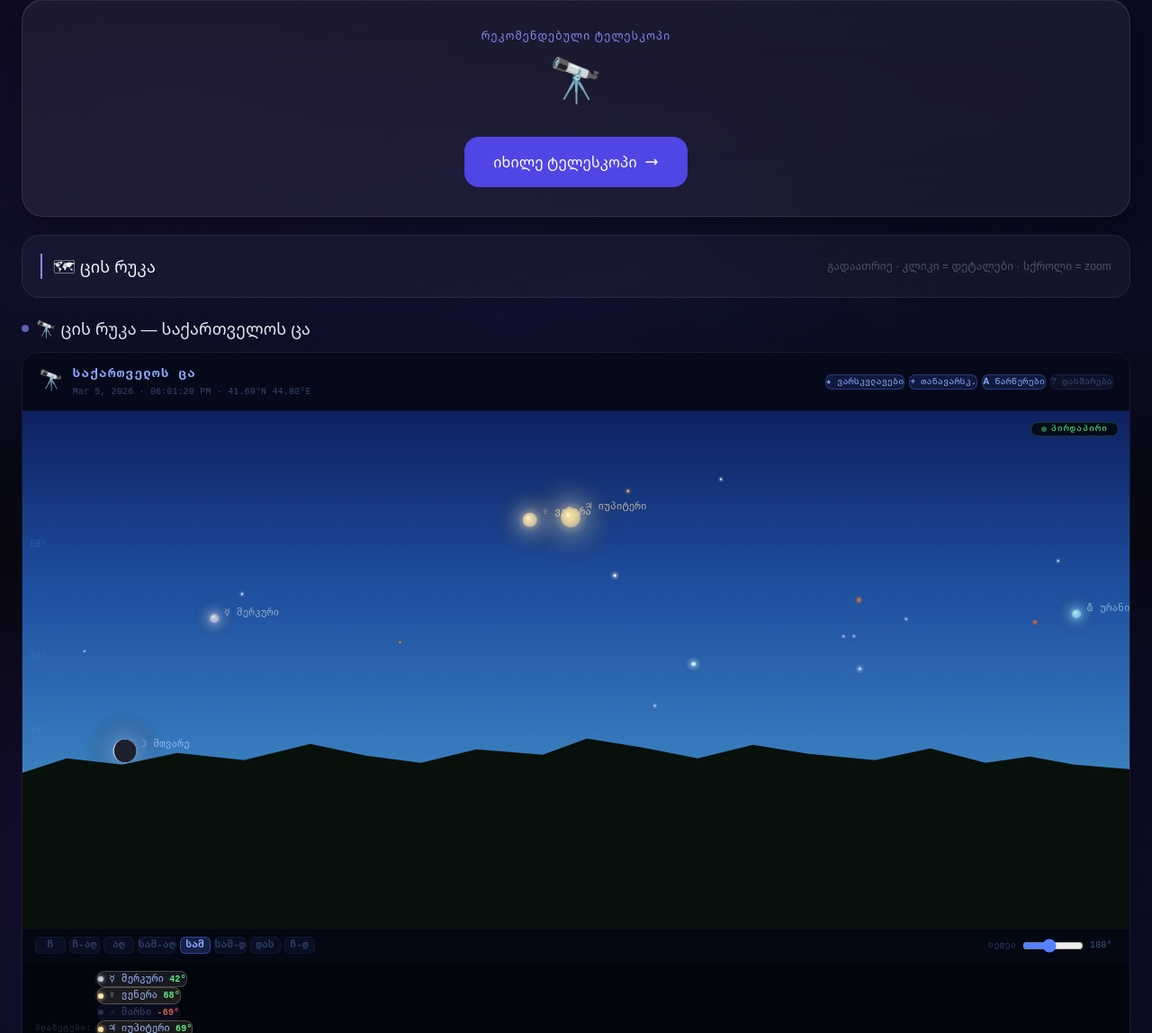
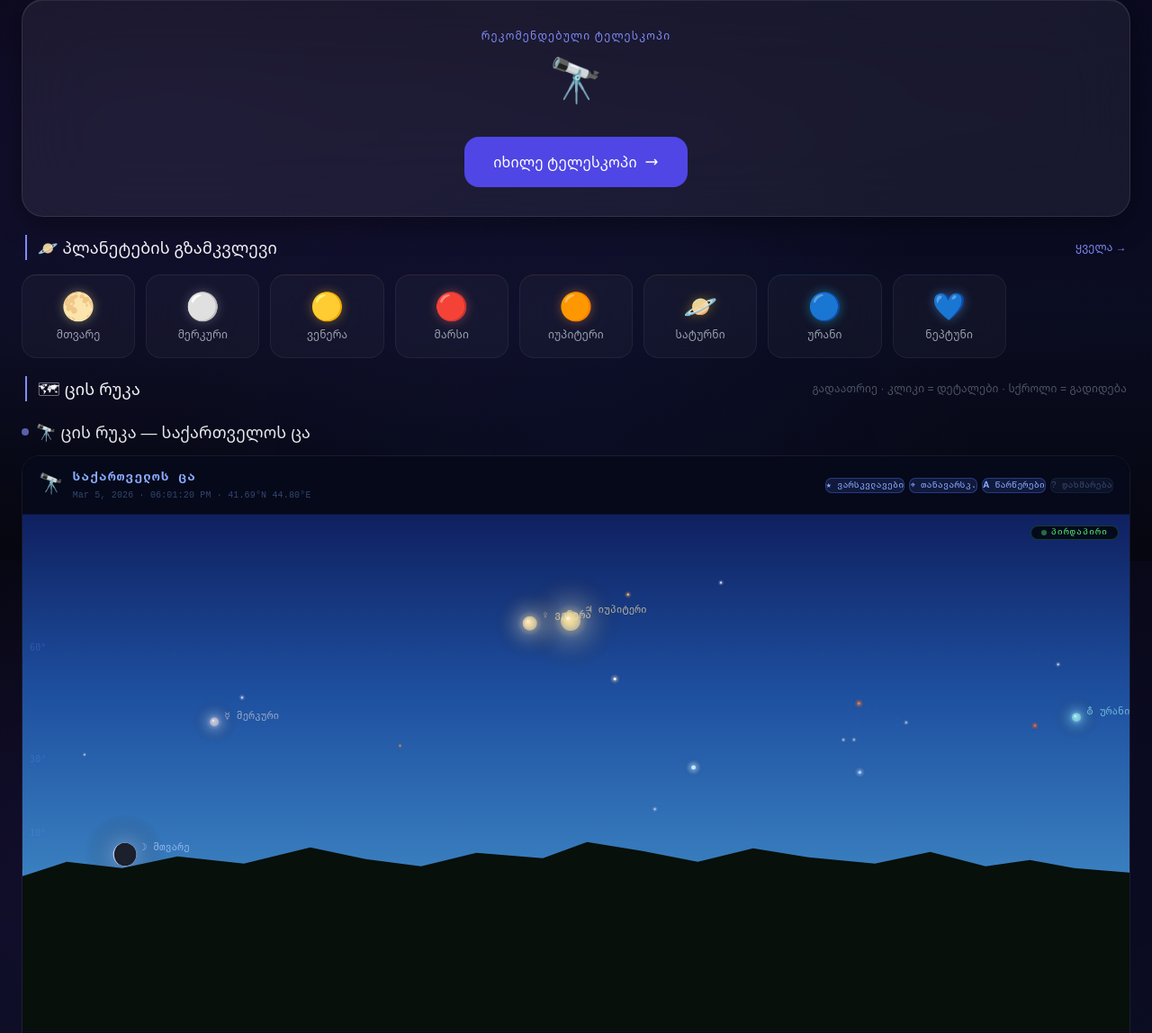
Before and after one commit to Rezimod/Astroman-Skywatcher, a FastAPI app: template app/templates/dashboard.html in a window 1280 px wide. Shown: the part 977-2125 px from the top of the page at 90% size. Run offline with FastAPI, Linux system fonts and the light colour scheme; the template is opened without the code that fills it, so the values that code supplies are empty; some libraries are stand-ins or nearby versions.

Commit message:
Update dashboard.html

```diff
--- a/app/templates/dashboard.html
+++ b/app/templates/dashboard.html
@@ -21,7 +21,7 @@
         </h1>
         <p class="text-gray-600 text-xs uppercase tracking-widest">თბილისის ცის ობსერვატორია</p>
         {% if best_planet and is_night %}
-        <div class="inline-flex items-center gap-2 mt-4 bg-indigo-950/50 border border-indigo-800/30 rounded-full px-4 py-2 text-sm">
+        <div id="hero-badge" class="inline-flex items-center gap-2 mt-4 bg-indigo-950/50 border border-indigo-800/30 rounded-full px-4 py-2 text-sm">
             <span class="text-yellow-400 animate-pulse-slow">⭐</span>
             <span class="text-indigo-200">დღეს ეძებე: <strong class="text-white">{{ best_planet.name_ka }}</strong></span>
         </div>
@@ -383,7 +383,7 @@
 
             <!-- Moon Phase -->
             <div class="glass p-5 sm:p-6 text-center">
-                <div class="text-xs tracking-widest text-indigo-400 uppercase mb-4 section-header inline-block">მთვარის ფაზა</div>
+                <div class="text-xs tracking-widest text-indigo-400 uppercase mb-4 section-header">მთვარის ფაზა</div>
                 <div class="mb-4">
                     <span class="moon-emoji">
                         {% if observation.moon_illumination < 5 %}🌑
@@ -404,7 +404,7 @@
 
             <!-- Observation Quality -->
             <div class="glass p-5 sm:p-6">
-                <div class="text-xs tracking-widest text-indigo-400 uppercase mb-4 section-header inline-block">დაკვირვების ხარისხი</div>
+                <div class="text-xs tracking-widest text-indigo-400 uppercase mb-4 section-header">დაკვირვების ხარისხი</div>
                 {% set q = (100 - observation.cloud_coverage) %}
                 {% if observation.moon_illumination > 60 %}{% set q = q - 15 %}{% endif %}
                 {% if q < 0 %}{% set q = 0 %}{% endif %}
@@ -488,10 +488,40 @@
     </div>
     {% endif %}
 
+    {# ── Planets Explorer Section ── #}
+    <div class="mt-6">
+        <div class="flex items-center justify-between gap-4 mb-4 px-1">
+            <h2 class="text-base sm:text-lg text-gray-100 font-medium section-header whitespace-nowrap">🪐 პლანეტების გზამკვლევი</h2>
+            <a href="/planets" class="text-xs text-indigo-400 hover:text-indigo-300 transition-colors whitespace-nowrap">ყველა →</a>
+        </div>
+        <div class="grid grid-cols-3 sm:grid-cols-4 lg:grid-cols-9 gap-2 sm:gap-3">
+            {% set planet_list = [
+                ('moon',    '🌕', 'მთვარე',   '#f0e68c'),
+                ('mercury', '⚪', 'მერკური',  '#9ca3af'),
+                ('venus',   '🟡', 'ვენერა',   '#fbbf24'),
+                ('mars',    '🔴', 'მარსი',    '#f87171'),
+                ('jupiter', '🟠', 'იუპიტერი', '#fb923c'),
+                ('saturn',  '🪐', 'სატურნი',  '#eab308'),
+                ('uranus',  '🔵', 'ურანი',    '#22d3ee'),
+                ('neptune', '💙', 'ნეპტუნი',  '#60a5fa'),
+            ] %}
+            {% for slug, emoji, name_ka, color in planet_list %}
+            <a href="/planets/{{ slug }}"
+               class="glass-card p-3 sm:p-4 text-center group hover:scale-105 transition-all duration-200"
+               style="border-top-color: {{ color }}22;">
+                <div class="text-2xl sm:text-3xl mb-1.5" style="filter: drop-shadow(0 0 6px {{ color }}66)">{{ emoji }}</div>
+                <div class="text-[10px] sm:text-xs text-gray-400 group-hover:text-white transition-colors" style="line-height:1.4">{{ name_ka }}</div>
+            </a>
+            {% endfor %}
+        </div>
+    </div>
+
     {# ── Sky Map — always visible in all modes ── #}
-    <div class="glass p-4 sm:p-5 flex items-center justify-between mt-2">
-        <h2 class="text-base sm:text-lg text-gray-100 font-medium section-header">🗺 ცის რუკა</h2>
-        <span class="text-xs text-gray-600">გადაათრიე · კლიკი = დეტალები · სქროლი = zoom</span>
+    <div class="mt-8 mb-2">
+        <div class="flex items-center justify-between gap-4 mb-3 px-1">
+            <h2 class="text-base sm:text-lg text-gray-100 font-medium section-header whitespace-nowrap">🗺 ცის რუკა</h2>
+            <span class="text-xs text-gray-600 text-right">გადაათრიე · კლიკი = დეტალები · სქროლი = გადიდება</span>
+        </div>
     </div>
     {% include "skymap_widget.html" %}
 
@@ -561,11 +591,13 @@
     // Sticky pill — hide when hero badge is visible
     const pill = document.getElementById('planet-pill');
     if (pill) {
-        const heroBadge = document.querySelector('.inline-flex .text-yellow-400');
-        const observer = new IntersectionObserver(entries => {
-            pill.classList.toggle('hide', entries[0].isIntersecting);
-        }, { threshold: 0.5 });
-        if (heroBadge) observer.observe(heroBadge.closest('.inline-flex'));
+        const heroBadge = document.getElementById('hero-badge');
+        if (heroBadge) {
+            const observer = new IntersectionObserver(entries => {
+                pill.classList.toggle('hide', entries[0].isIntersecting);
+            }, { threshold: 0.5 });
+            observer.observe(heroBadge);
+        }
     }
 </script>
 {% endblock %}
```
